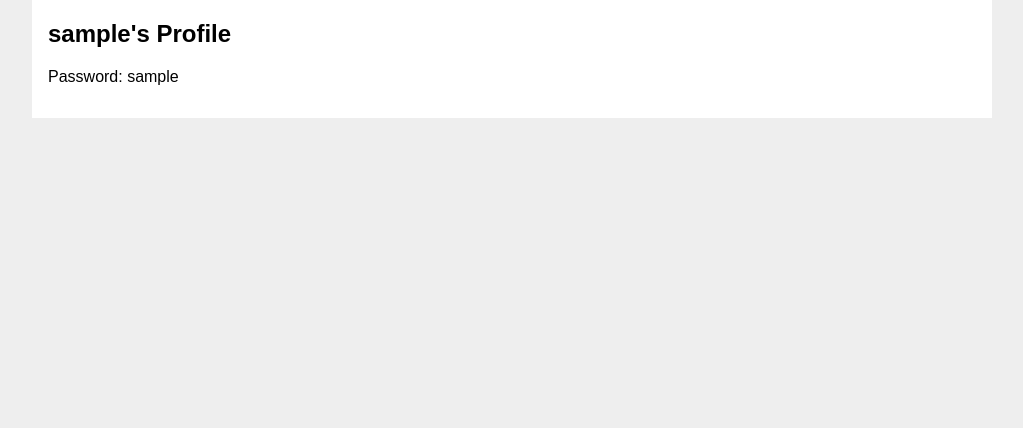
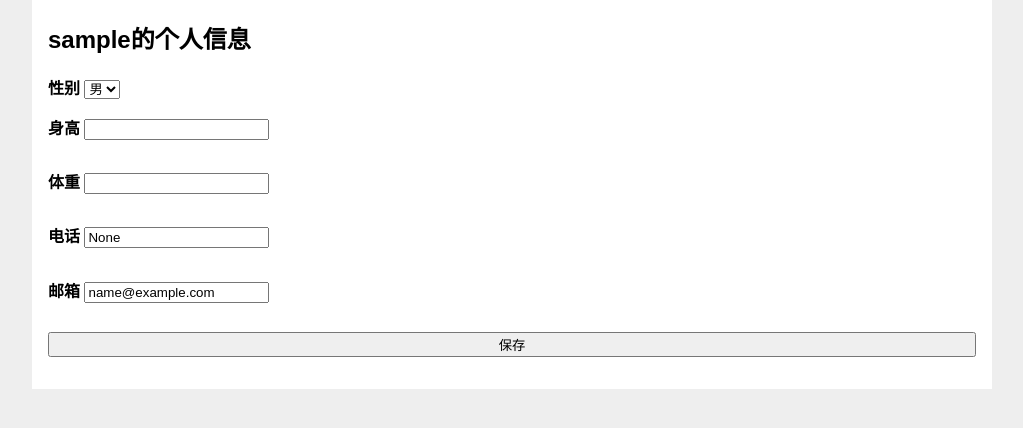
Before and after one commit to Lumooooos/my_homework_flask, a Flask app: a page that uses flaskr/templates/auth/profile.html in a window 1280 px wide. Shown: the part 52-480 px from the top of the page, without its empty margins (128-1151 px from the left). Run offline with Flask 3, Linux system fonts and the light colour scheme; the visitor is signed in with stand-in values (Sample User, id 1); data comes from the database, SQL or seed files in the repository.

Commit message:
继续推进进度

```diff
--- a/flaskr/auth.py
+++ b/flaskr/auth.py
@@ -14,14 +14,27 @@
 
 #新增
 #个人信息视图
-@bp.route('/auth/profile/<username>')
+@bp.route('/auth/profile/<username>', methods=['GET', 'POST'])
 def profile(username):
-    # 连接数据库
-    c = get_db()
-    # 查询用户信息
+    conn = get_db()
+    c = conn.cursor()
     user = c.execute(
         'SELECT * FROM user WHERE username = ?', (username,)
     ).fetchone()
+
+
+    if request.method == 'POST':
+        gender = request.form['gender']
+        height = request.form['height']
+        weight = request.form['weight']
+        phone = request.form['phone']
+        email = request.form['email']
+
+        c.execute("UPDATE user SET gender = ?, height = ?, weight = ?, phone = ?, email = ? WHERE username = ?", (gender, height, weight, phone, email, username))
+        conn.commit()
+
+        # 更新用户信息后，重定向到用户个人信息页面
+        return redirect(url_for('auth.profile', username=username))
 
     return render_template('auth/profile.html', user=user)
 
--- a/flaskr/schema.sql
+++ b/flaskr/schema.sql
@@ -5,7 +5,12 @@
 CREATE TABLE user (
   id INTEGER PRIMARY KEY AUTOINCREMENT,
   username TEXT UNIQUE NOT NULL,
-  password TEXT NOT NULL
+  password TEXT NOT NULL,
+  gender TEXT,
+  height INTEGER,
+  weight INTEGER,
+  phone INTEGER,
+  email TEXT
 );
 
 CREATE TABLE post (
--- a/flaskr/static/style.css
+++ b/flaskr/static/style.css
@@ -2,6 +2,14 @@
   font-family: sans-serif;
   background: #eee;
   padding: 1rem;
+}
+
+.form-group label {
+  margin-bottom: 0.5rem; /* 增加 label 底部的行距 */
+}
+
+.form-group:not(:last-child) {
+  margin-bottom: 1rem; /* 增加 form-group 底部的行距，除了最后一个 form-group */
 }
 
 body {
--- a/flaskr/templates/auth/profile.html
+++ b/flaskr/templates/auth/profile.html
@@ -4,8 +4,33 @@
   <div class="container">
     <div class="row">
       <div class="col-md-8">
-        <h2>{{ user[1] }}'s Profile</h2>
-        <p>Password: {{ user[2] }}</p>
+        <h2>{{ user[1] }}的个人信息</h2>
+        <form method="post">
+          <div class="form-group">
+            <label for="gender">性别</label>
+            <select class="form-control" id="gender" name="gender">
+              <option value="male" {% if user[3] == 'male' %}selected{% endif %}>男</option>
+              <option value="female" {% if user[3] == 'female' %}selected{% endif %}>女</option>
+            </select>
+          </div>
+          <div class="form-group">
+            <label for="height">身高</label>
+            <input type="number" class="form-control" id="height" name="height" value="{{ user[4] }}">
+          </div>
+          <div class="form-group">
+            <label for="weight">体重</label>
+            <input type="number" class="form-control" id="weight" name="weight" value="{{ user[5] }}">
+          </div>
+          <div class="form-group">
+            <label for="phone">电话</label>
+            <input type="text" class="form-control" id="phone" name="phone" value="{{ user[6] }}">
+          </div>
+          <div class="form-group">
+            <label for="email">邮箱</label>
+            <input type="email" class="form-control" id="email" name="email" value="{{ user[7] }}">
+          </div>
+          <button type="submit" class="btn btn-primary">保存</button>
+        </form>
       </div>
     </div>
   </div>
```
Also changed, not shown: README.md.
